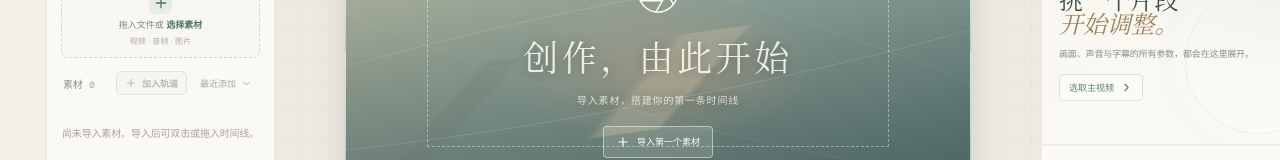
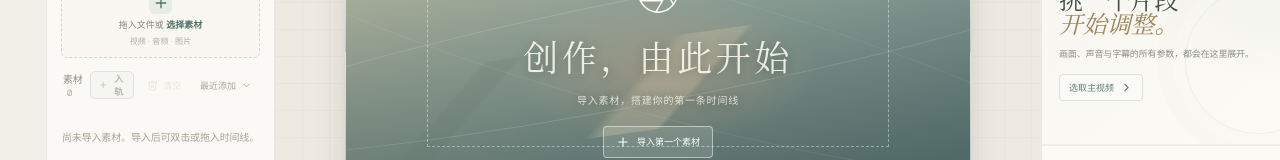
Before and after one commit to WECENG/videome, a React (Vite) app: page / in a window 1280 px wide. Shown: the part 234-394 px from the top of the page. Built offline with nearby package versions, Linux system fonts and the light colour scheme.

Commit message:
feat: add quick clear for media library

```diff
--- a/src/main.jsx
+++ b/src/main.jsx
@@ -558,6 +558,25 @@ function App() {
     setStatus(references.length ? `已移除素材及其 ${references.length} 个时间线片段；原文件未删除。` : `已从素材库移除「${asset.name}」；原文件未删除。`)
   }
 
+  function clearMediaLibrary() {
+    const current = projectRef.current
+    const libraryAssets = [...new Map([...assets, ...(current.assets || [])].map((asset) => [asset.id, asset])).values()]
+    if (!libraryAssets.length) return
+    const assetIds = new Set(libraryAssets.map((asset) => asset.id))
+    const nextProject = [...assetIds].reduce((next, assetId) => removeAssetReferences(next, assetId), current)
+    const removedClipCount = current.clips.length - nextProject.clips.length
+    if (!window.confirm(`确定清空素材库中的 ${libraryAssets.length} 个素材吗？${removedClipCount ? `同时移除时间线上的 ${removedClipCount} 个片段。` : ''}\n只移除本机库和工程引用，不会删除磁盘上的原始文件。此操作可撤销。`)) return
+
+    applyEdit('清空素材库', () => nextProject)
+    setAssets([])
+    updateSelectedAssetIds([])
+    updateSelectedClipIds(selectedClipIdsRef.current.filter((id) => nextProject.clips.some((clip) => clip.id === id)))
+    setAssetMenuId(null)
+    safeStorageWrite('videome-assets', nextProject.assets)
+    if (selectedId && !nextProject.clips.some((clip) => clip.id === selectedId)) setSelectedId(null)
+    setStatus(`已清空 ${libraryAssets.length} 个素材${removedClipCount ? `及 ${removedClipCount} 个时间线片段` : ''}；原文件未删除。`)
+  }
+
   async function copyAssetPath(asset) {
     if (!asset.path) {
       setStatus('该素材没有可用的本地文件路径。', 'info')
@@ -2292,7 +2311,7 @@ function App() {
           <>
             <div className="library-search"><Search size={14} /><input placeholder="搜索素材名称..." value={search} onChange={(event) => setSearch(event.target.value)} aria-label="搜索素材" /><kbd>⌘ K</kbd></div>
             <button className="import-dropzone" onClick={() => openPicker()} onDragOver={(event) => event.preventDefault()} onDrop={(event) => { event.preventDefault(); const paths = [...(event.dataTransfer.files || [])]; if (paths.length) handleBrowserFiles({ target: { files: paths, dataset: {}, value: '' } }) }}><span className="drop-icon"><Plus size={16} /></span><span>拖入文件或 <b>选择素材</b></span><small>视频 · 音频 · 图片</small></button>
-            <div className="asset-filter-row"><span>素材 <b>{filteredAssets.length}</b></span><button className="asset-batch-add" type="button" disabled={!selectedAssetIds.length} aria-label="按选中顺序加入轨道" title={selectedAssetIds.length ? `按选中顺序加入 ${selectedAssetIds.length} 个片段` : '先选择素材'} onClick={() => { setAssetMenuId(null); void addSelectedAssetsToTimeline() }}><Plus size={12} />加入轨道{selectedAssetIds.length ? <b>{selectedAssetIds.length}</b> : null}</button><button className="asset-sort-button" onClick={() => setStatus(`${assets.length} 个本地素材；源文件仅在你主动使用时读取。`, 'info')}>最近添加 <ChevronDown size={11} /></button></div>
+            <div className="asset-filter-row"><span>素材 <b>{filteredAssets.length}</b></span><button className="asset-batch-add" type="button" disabled={!selectedAssetIds.length} aria-label="按选中顺序入轨" title={selectedAssetIds.length ? `按选中顺序入轨 ${selectedAssetIds.length} 个片段` : '先选择素材'} onClick={() => { setAssetMenuId(null); void addSelectedAssetsToTimeline() }}><Plus size={12} />入轨{selectedAssetIds.length ? <b>{selectedAssetIds.length}</b> : null}</button><button className="asset-clear-button" type="button" disabled={!assets.length && !project.assets.length} title="清空全部素材（不会删除原文件）" onClick={clearMediaLibrary}><Trash2 size={11} />清空</button><button className="asset-sort-button" onClick={() => setStatus(`${assets.length} 个本地素材；源文件仅在你主动使用时读取。`, 'info')}>最近添加 <ChevronDown size={11} /></button></div>
             <div className="asset-list">{filteredAssets.map((asset, index) => renderMediaAsset(asset, index))}{!filteredAssets.length ? <div className="empty-library">{assets.length ? '没有找到匹配的素材。' : exampleMode ? '示例只有时间线布局，未附带视频或音乐文件。' : '尚未导入素材。导入后可双击或拖入时间线。'}</div> : null}</div>
             <div className="storage-card"><div className="storage-icon"><HardDiskIcon /></div><div className="storage-copy"><span>本地空间</span><small>素材不会上传至服务器</small></div><span className="storage-tag">LOCAL</span></div>
           </>
@@ -2628,7 +2647,7 @@ function App() {
       .map((id) => assets.find((item) => item.id === id) || projectRef.current.assets.find((item) => item.id === id))
       .filter(Boolean)
     if (!selectedAssets.length) {
-      setStatus('请先选择要加入轨道的素材。', 'info')
+      setStatus('请先选择要入轨的素材。', 'info')
       return
     }
 
@@ -2649,7 +2668,7 @@ function App() {
       duration: currentProject.duration,
       tracks: currentProject.tracks,
     })
-    applyEdit('按选中顺序加入轨道', (current) => ({
+    applyEdit('按选中顺序入轨', (current) => ({
       ...current,
       clips: result.clips,
       tracks: result.tracks,
--- a/src/styles.css
+++ b/src/styles.css
@@ -105,6 +105,9 @@ button:disabled { cursor: not-allowed !important; opacity: .38 !important; }
 .asset-filter-row .asset-batch-add:hover:not(:disabled) { border-color: #7fa78b; background: #e5f0e4; }
 .asset-filter-row .asset-batch-add:disabled { border-color: #e1e4dd; background: #f5f5f1; color: #b8bbb1; opacity: 1 !important; }
 .asset-filter-row .asset-batch-add b { margin-left: 1px; color: inherit; font-size: 8px; }
+.asset-filter-row .asset-clear-button { flex-shrink: 0; color: #b17a6d; }
+.asset-filter-row .asset-clear-button:hover:not(:disabled) { color: #a35d4e; }
+.asset-filter-row .asset-clear-button:disabled { color: #c9c6bc; cursor: default; }
 .asset-filter-row .asset-sort-button { flex-shrink: 0; }
 .asset-list { display: flex; min-height: 0; flex: 1; flex-direction: column; gap: 3px; overflow-y: auto; padding: 0 10px 7px; scrollbar-color: #ddd8ce transparent; scrollbar-width: thin; }
 .asset-card { position: relative; display: flex; min-height: 66px; flex-shrink: 0; align-items: center; gap: 9px; padding: 6px; border: 1px solid transparent; border-radius: 6px; background: transparent; text-align: left; cursor: grab; transition: .17s ease; }
```
